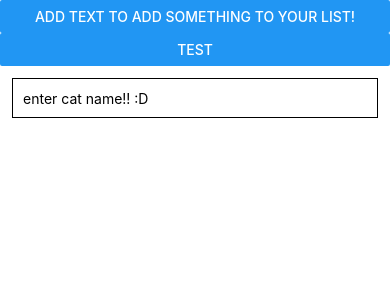
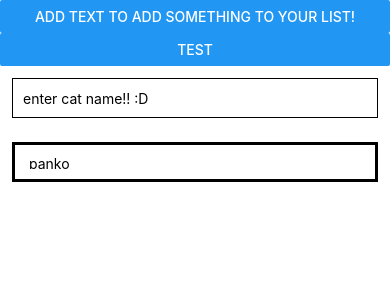
Before and after one commit to omnialnalinila/GitHubProj, a React Native app: screen / in a window 390 px wide. Shown: the top 300 px of the page. Built offline with nearby package versions, Linux system fonts and the light colour scheme.

Commit message:
made addToList work, added FlatList to let names be displayed

```diff
--- a/App.js
+++ b/App.js
@@ -3,7 +3,7 @@ import { StyleSheet, Text, View, TextInput, Button, SafeAreaView, FlatList } fro
 import { useState } from 'react';
 
 export default function App() {
-  const [text, onChangeText] = useState(
+  const [text, onNameInput] = useState(
      'Add text to add something to your list!'
   )
   const [cats, setCat] = useState([
@@ -11,11 +11,12 @@ export default function App() {
   ])
 
   const addToList = () => {
-    setCat({name: text}, ...cats)
+    console.log(text)
+    setCat([{name: text}, ...cats])
   }
 
   const debug = () => {
-    console.log(cats[1].name)
+    console.log(cats[0].name)
   }
 
   return (
@@ -25,9 +26,17 @@ export default function App() {
 
       <TextInput
         style={styles.input}
-        onChangeText={onChangeText}
+        onChangeText={onNameInput}
         placeholder = "enter cat name!! :D"
       />
+      <View style={styles.kitties}>
+        <FlatList
+          data={cats}
+          renderItem={(itemData) => {
+              return <Text> {itemData.item.name} </Text>
+          }}
+        />
+      </View>
     </SafeAreaView>
   );
 }
@@ -39,4 +48,10 @@ const styles = StyleSheet.create({
     borderWidth: 1,
     padding: 10,
   },
+  kitties: {
+    height: 40,
+    margin: 12,
+    padding: 10,
+    borderWidth: 3,
+  },
 });
```
